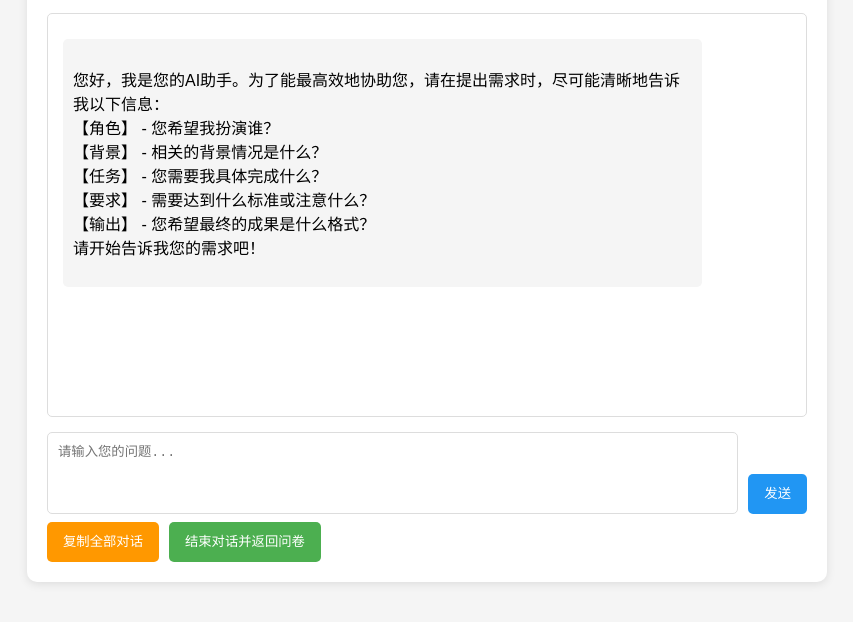
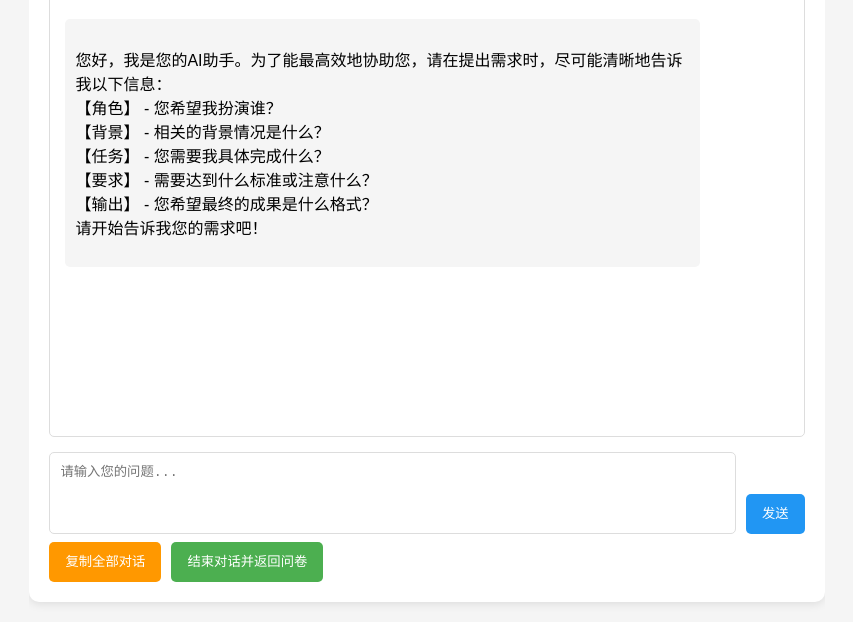
Before and after one commit to xn-zheng/ai-psychology-chat, a plain HTML site: page index.html in a window 1280 px wide. Shown: the part 178-800 px from the top of the page, without its empty margins (213-1066 px from the left). Drawn offline with Linux system fonts and the light colour scheme.

Commit message:
Update index.html

```diff
--- a/index.html
+++ b/index.html
@@ -5,7 +5,7 @@
     <meta name="viewport" content="width=device-width, initial-scale=1.0">
     <title>AI助手</title>
     <style>
-        /* ==================== 核心修复 CSS：确保页面不滚动 ==================== */
+        /* ==================== 核心修复 CSS ==================== */
         html, body {
             height: 100%;           /* 占据整个视口高度 */
             margin: 0;
@@ -13,20 +13,16 @@
             overflow: hidden;       /* **关键：禁用整个页面的滚动** */
             font-family: Arial, sans-serif;
             background-color: #f5f5f5;
-        }
-
-        /* 调整布局，让 chat-container 垂直居中并占据屏幕大部分空间 */
-        body {
-            display: flex;
-            justify-content: center;
+            display: flex;          /* 启用 Flexbox 布局 */
+            justify-content: center; /* 居中内容 */
             align-items: center;
         }
 
         .chat-container {
+            /* 调整 chat-container 的尺寸以适应屏幕 */
             width: 100%;
             max-width: 800px;
-            /* 使用固定高度，或者根据视口高度计算，这里使用 Vh */
-            height: 90vh;
+            height: 95%; /* 占据大部分屏幕高度 */
 
             background: white;
             border-radius: 10px;
@@ -34,17 +30,17 @@
             box-shadow: 0 2px 10px rgba(0,0,0,0.1);
             display: flex;
             flex-direction: column;
-            box-sizing: border-box;
+            box-sizing: border-box; /* 确保 padding 不增加总高度 */
         }
 
-        /* =========== 聊天框滚动修复后的关键样式 =========== */
         .messages {
-            /* 设定一个相对固定的高度，通过计算或 Vh 确保有足够的空间 */
-            /* 假设聊天容器高 90vh，标题+输入区域约 200px，这里设置一个大值 */
-            height: 60vh;
+            /* flex: 1 让聊天框占据 chat-container 剩余的所有空间 */
+            flex: 1;
+            /* 设置 min-height 确保即使内容很少，输入框也在底部 */
+            min-height: 200px;
 
             /* 核心滚动设置：确保内容溢出时显示滚动条 */
-            overflow-y: scroll;
+            overflow-y: scroll; /* 使用 scroll 确保滚动条始终可见 */
 
             border: 1px solid #ddd;
             padding: 15px;
@@ -53,6 +49,14 @@
             background: #fff;
         }
         /* ================================================= */
+
+        /* 移除 body 上的旧样式，因为布局转移到了 html/body */
+        /* body {
+            max-width: 800px;
+            margin: 0 auto;
+            padding: 20px;
+            background-color: #f5f5f5;
+        } */
 
         .message {
             margin: 10px 0;
@@ -154,7 +158,7 @@
     </div>
 
     <script>
-        // JS 代码逻辑保持不变，但新增了滚轮事件处理
+        // JS 代码保持不变，因为滚动逻辑在 CSS 中解决
         let conversationHistory = [
             {
                 role: 'system',
@@ -184,21 +188,6 @@
             }
         });
         window.addEventListener('load', autoResize);
-
-        // =========================================================
-        // 关键修复：添加滚轮事件监听器，阻止页面滚动
-        // =========================================================
-        messagesDiv.addEventListener('wheel', function(e) {
-            // 检查内容是否可以滚动
-            const maxScroll = messagesDiv.scrollHeight - messagesDiv.clientHeight;
-
-            // 如果滚轮事件发生在聊天框内，并且聊天框内容已达到顶部或底部限制
-            if (maxScroll <= 0 || (e.deltaY < 0 && messagesDiv.scrollTop === 0) || (e.deltaY > 0 && messagesDiv.scrollTop >= maxScroll)) {
-                // 如果不能继续滚动（已到顶或底），则阻止事件向上冒泡，防止页面滚动
-                e.preventDefault();
-            }
-            // 否则，允许默认的滚动事件在 messagesDiv 内部执行
-        });
 
 
         async function sendMessage() {
@@ -264,6 +253,7 @@
             if (messageId) messageDiv.id = messageId;
 
             messagesDiv.appendChild(messageDiv);
+            // 关键：每发送一条新消息，自动滚动到底部
             messagesDiv.scrollTop = messagesDiv.scrollHeight;
             return messageId;
         }
```
